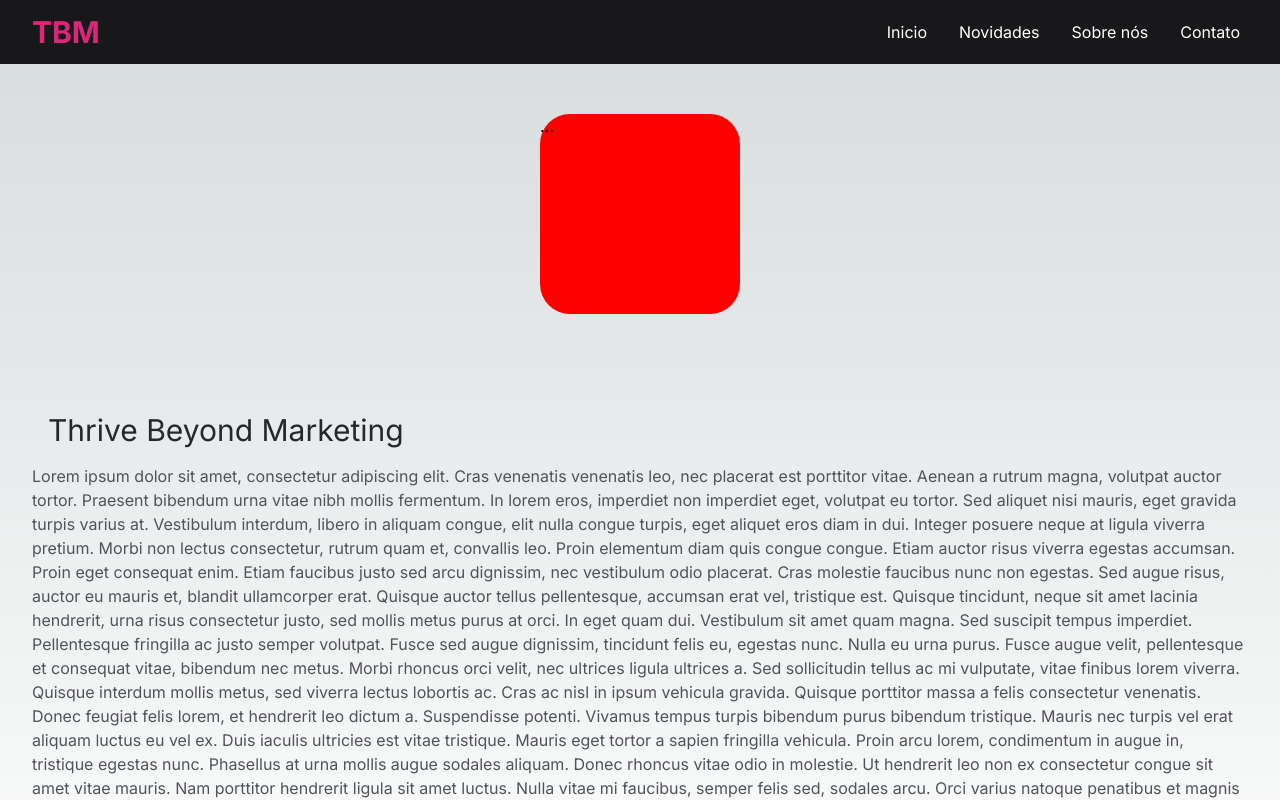
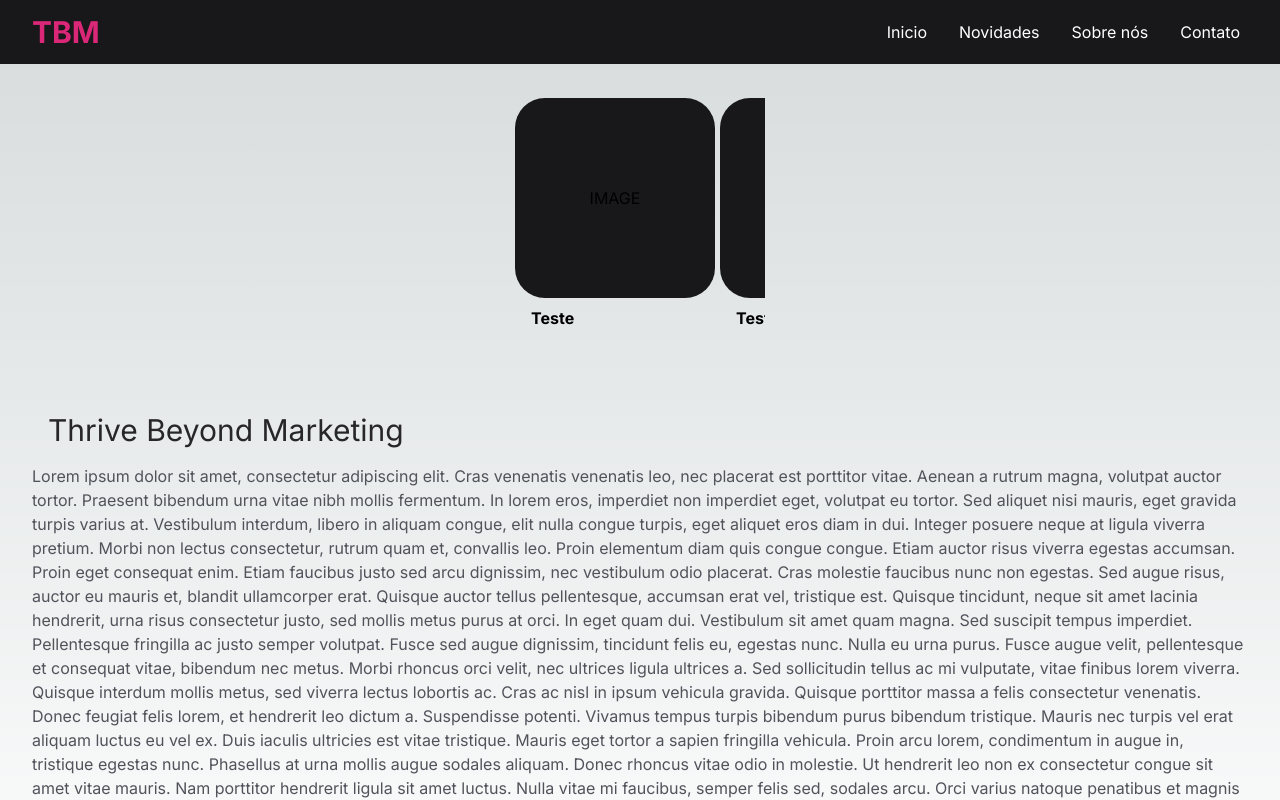
Before and after one commit to i-roger/tbm, a Next.js app: page / in a window 1280 px wide. Shown: the top 800 px of the page. Built offline with nearby package versions, Linux system fonts and the light colour scheme.

Commit message:
Styling carousel and config

```diff
--- a/src/app/components/carousel.tsx
+++ b/src/app/components/carousel.tsx
@@ -1,35 +1,60 @@
 export default function Carousel() {
   return (
-    <div style={carouselStyles.container} className="container">
-      <div style={carouselStyles.box} className="m4">...</div>
-      <div style={carouselStyles.box} className="box">...</div>
-      <div style={carouselStyles.box} className="box">...</div>
-      <div style={carouselStyles.box} className="box">...</div>
-      <div style={carouselStyles.box} className="box">...</div>
-      <div style={carouselStyles.box} className="box">...</div>
+    <div style={carouselStyles.container} className="">
+      <div>
+        <div style={carouselStyles.box} className="p-4">
+          IMAGE
+        </div>
+        <p className="text-black font-bold px-4 pt-2">Teste</p>
+      </div>
+      <div>
+        <div style={carouselStyles.box} className="p-4">
+          IMAGE
+        </div>
+        <p className="text-black font-bold px-4 pt-2">Teste</p>
+      </div>
+      <div>
+        <div style={carouselStyles.box} className="p-4">
+          IMAGE
+        </div>
+        <p className="text-black font-bold px-4 pt-2">Teste</p>
+      </div>
+      <div>
+        <div style={carouselStyles.box} className="p-4">
+          IMAGE
+        </div>
+        <p className="text-black font-bold px-4 pt-2">Teste</p>
+      </div>
+      <div>
+        <div style={carouselStyles.box} className="p-4">
+          IMAGE
+        </div>
+        <p className="text-black font-bold px-4 pt-2">Teste</p>
+      </div>
     </div>
   );
 }
 
 const carouselStyles = {
   container: {
-        overflow: 'auto',
-        display: 'flex',
-        justifyCenter: 'center',
-        alignItems:'center',
-        scrollSnapType: 'x mandatory',
-        width: 200,
+    overflow: "auto",
+    display: "flex",
+    justifyCenter: "center",
+    alignItems: "center",
+    scrollSnapType: "x mandatory",
+    width: 250,
     height: 300,
-
   },
   box: {
+    display: "flex",
+    justifyContent: "center",
+    alignItems: "center",
     height: 200,
     width: 200,
-        background: 'red',
-        marginRight: '5px',
+    background: 'rgb(24 24 27)',
+    marginRight: "5px",
     flexShrink: 0,
-        scrollSnapAlign: 'start',
-        borderRadius: '30px'
-
-    }
-}
+    scrollSnapAlign: "center",
+    borderRadius: "30px",
+  },
+};
```
Lines whose indentation alone changed are shown as unchanged.
